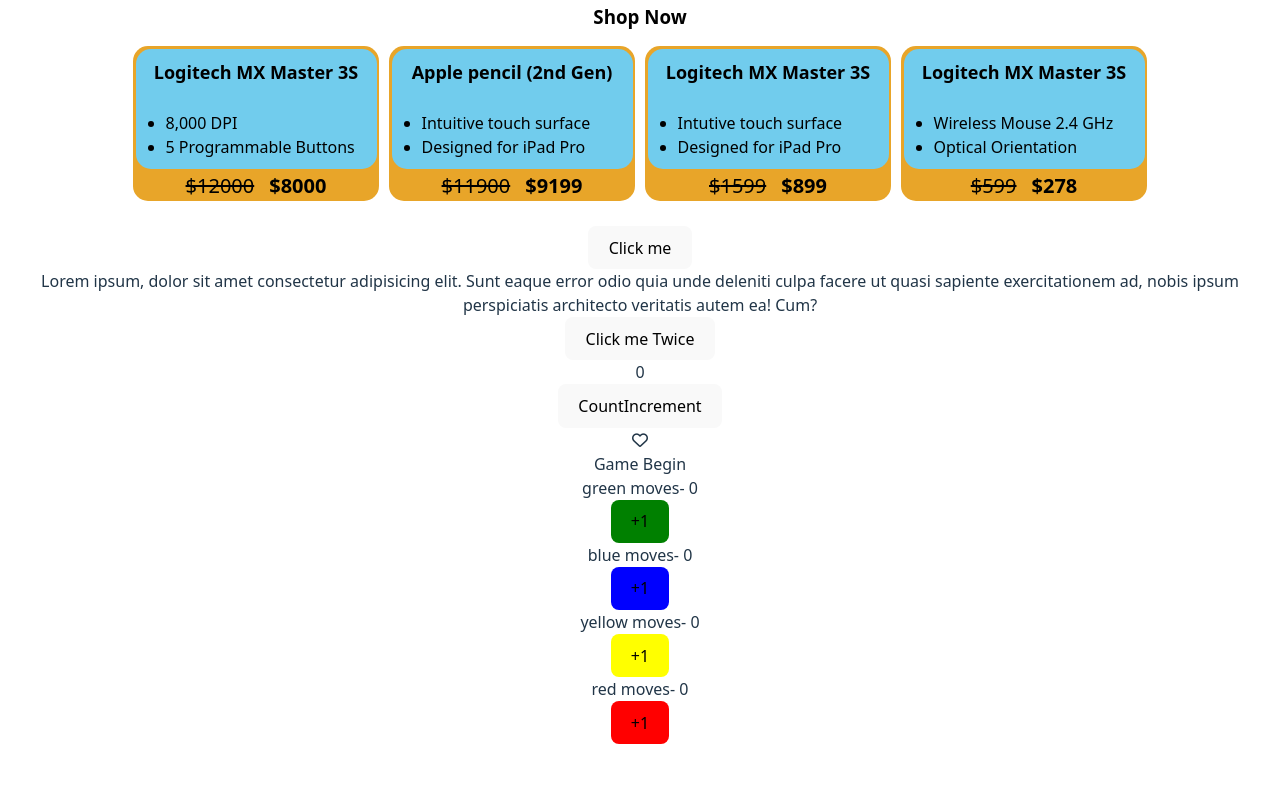
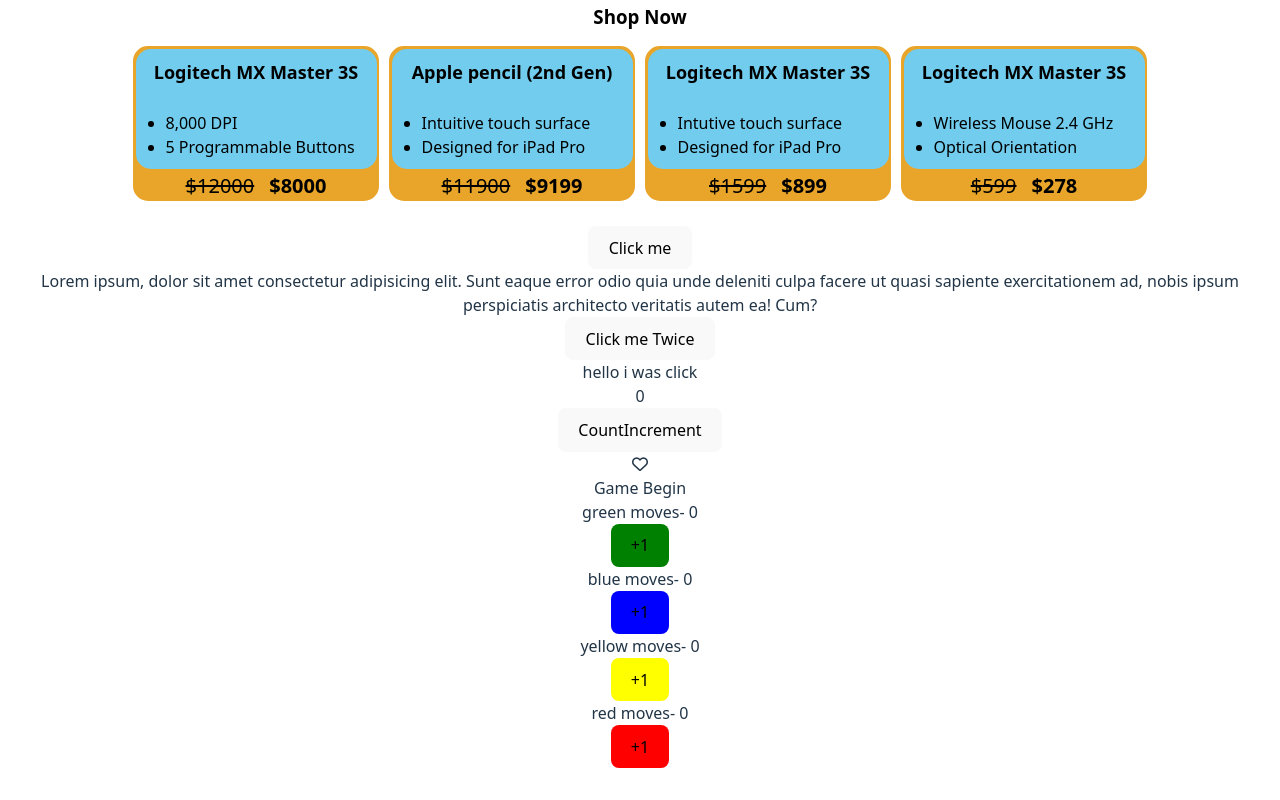
Before and after one commit to GovindG9066/React, a React (Vite) app in the folder Basic_React_app/: page / in a window 1280 px wide. Shown: the part 1993-2793 px from the top of the page. Before the commit the page ends 2769 px from the top, so only its background shows below. Built offline with nearby package versions, Linux system fonts and the light colour scheme.

Commit message:
trying to use the downkey in event listener

```diff
--- a/Basic_React_app/src/ClickEvents.jsx
+++ b/Basic_React_app/src/ClickEvents.jsx
@@ -10,6 +10,10 @@
     console.log("I was click twice");
 
 }
+function KeyClick() {
+    console.log("down key was click");
+
+}
 
 export default function ClickEvents() {
     return(
@@ -17,6 +21,7 @@
             <button onClick={ClickBtn}>Click me</button>
             <p onMouseOver={nowHover}>Lorem ipsum, dolor sit amet consectetur adipisicing elit. Sunt eaque error odio quia unde deleniti culpa facere ut quasi sapiente exercitationem ad, nobis ipsum perspiciatis architecto veritatis autem ea! Cum?</p>
             <button onDoubleClick={DoubleClickme}>Click me Twice</button>
+            <div onKeyDown={KeyClick}>hello i was click</div>
         </div>
     );
 }
```
